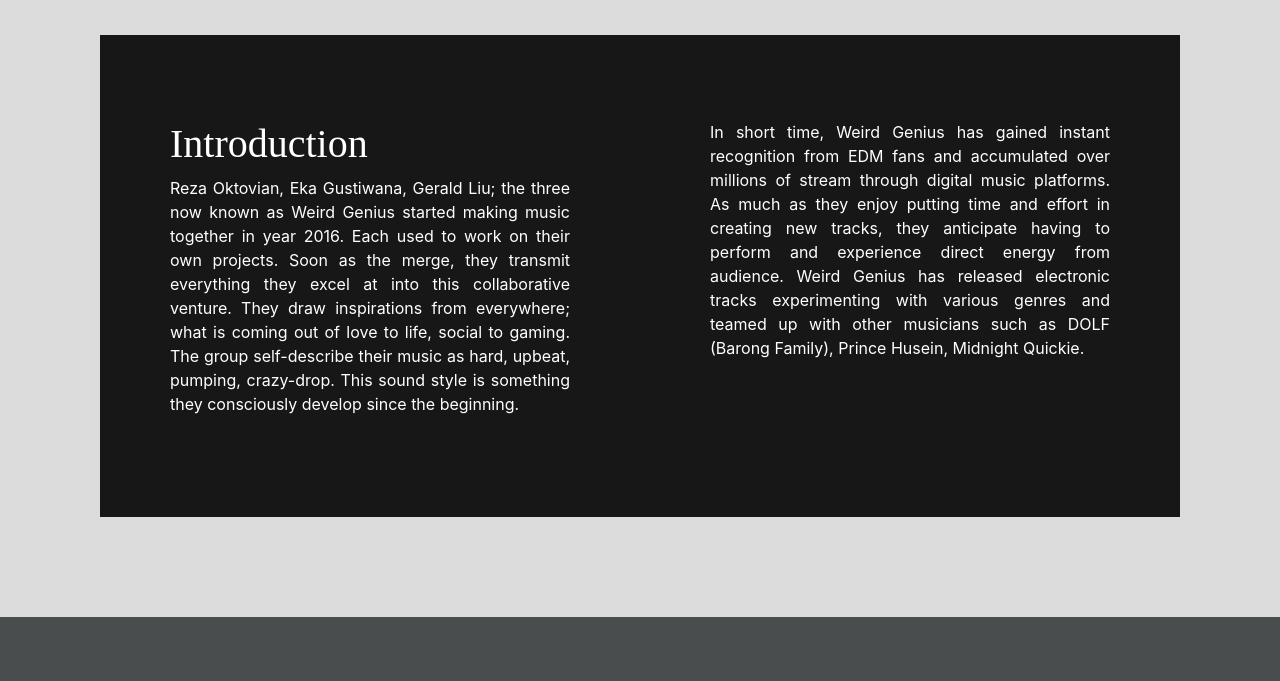
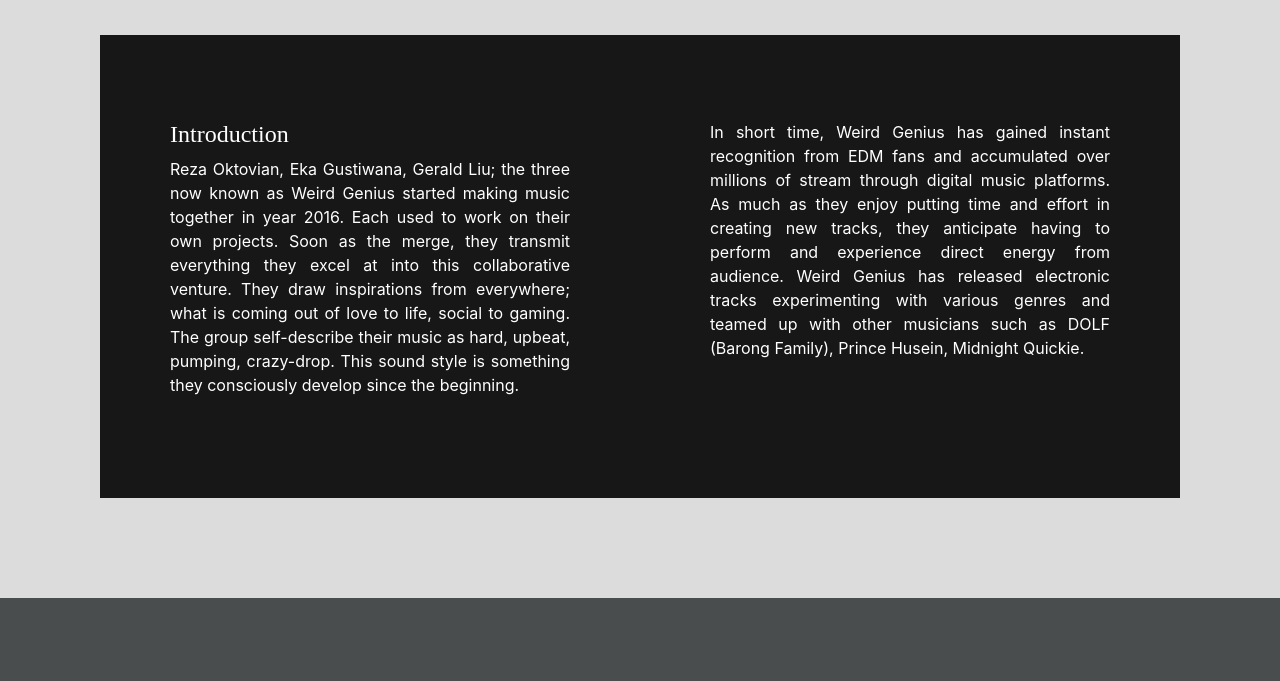
Before and after one commit to baharrizqi/Website-Weird-Genius, a plain HTML site: page index.html in a window 1280 px wide. Shown: the part 1260-1941 px from the top of the page. Drawn offline with nearby package versions, Linux system fonts and the light colour scheme.

Commit message:
first commit

```diff
--- a/index.html
+++ b/index.html
@@ -84,7 +84,7 @@
         <div class="container badan-fix">
             <div class="row">
                 <div class="col-lg-6 col-12 text-justify mt-md-0 mt-3 peding-70">
-                    <h1 class="text-white" style="font-family: serif;">Introduction</h4>
+                    <h4 class="text-white" style="font-family: serif;">Introduction</h4>
                         <p>
                             Reza Oktovian, Eka Gustiwana, Gerald Liu; the three now known as Weird Genius started making
                             music together in year 2016. Each used to work on their own projects. Soon as the merge,
```
